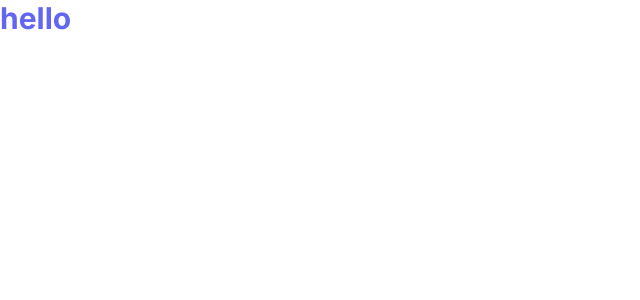
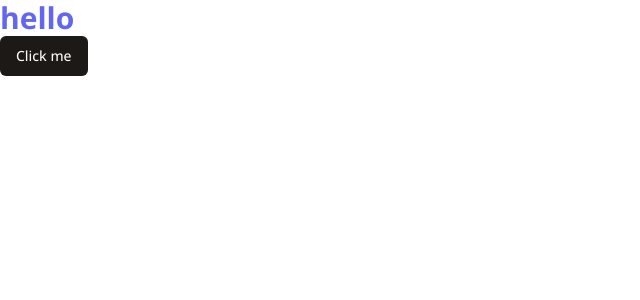
Before and after one commit to leo4512/discord-clone, a Next.js app: page / in a window 1280 px wide. Shown: the top 300 px of the page, without its empty margins (0-640 px from the left). Built offline with nearby package versions, Linux system fonts and the light colour scheme.

Commit message:
setup auth file structure

```diff
--- /dev/null
+++ b/app/(main)/(routes)/page.tsx
@@ -0,0 +1,10 @@
+import { Button } from "@/components/ui/button";
+
+export default function Home() {
+	return (
+		<div>
+			<p className="text-3xl font-bold text-indigo-500">hello</p>
+      <Button>Click me</Button>
+		</div>
+	);
+}
--- a/app/layout.tsx
+++ b/app/layout.tsx
@@ -1,12 +1,12 @@
 import type { Metadata } from 'next'
-import { Inter } from 'next/font/google'
+import { Open_Sans } from 'next/font/google'
 import './globals.css'
 
-const inter = Inter({ subsets: ['latin'] })
+const font = Open_Sans({ subsets: ['latin'] })
 
 export const metadata: Metadata = {
-  title: 'Create Next App',
-  description: 'Generated by create next app',
+  title: 'Discord Open',
+  description: 'Discord cloned',
 }
 
 export default function RootLayout({
@@ -16,7 +16,7 @@
 }) {
   return (
     <html lang="en">
-      <body className={inter.className}>{children}</body>
+      <body className={font.className}>{children}</body>
     </html>
   )
 }
--- a/app/page.tsx
+++ /dev/null
@@ -1,7 +0,0 @@
-import Image from 'next/image'
-
-export default function Home() {
-  return (
-    <div className="text-3xl font-bold text-indigo-500">hello</div>
-  )
-}
--- /dev/null
+++ b/components/ui/button.tsx
@@ -0,0 +1,56 @@
+import * as React from "react"
+import { Slot } from "@radix-ui/react-slot"
+import { cva, type VariantProps } from "class-variance-authority"
+
+import { cn } from "@/lib/utils"
+
+const buttonVariants = cva(
+  "inline-flex items-center justify-center whitespace-nowrap rounded-md text-sm font-medium ring-offset-background transition-colors focus-visible:outline-none focus-visible:ring-2 focus-visible:ring-ring focus-visible:ring-offset-2 disabled:pointer-events-none disabled:opacity-50",
+  {
+    variants: {
+      variant: {
+        default: "bg-primary text-primary-foreground hover:bg-primary/90",
+        destructive:
+          "bg-destructive text-destructive-foreground hover:bg-destructive/90",
+        outline:
+          "border border-input bg-background hover:bg-accent hover:text-accent-foreground",
+        secondary:
+          "bg-secondary text-secondary-foreground hover:bg-secondary/80",
+        ghost: "hover:bg-accent hover:text-accent-foreground",
+        link: "text-primary underline-offset-4 hover:underline",
+      },
+      size: {
+        default: "h-10 px-4 py-2",
+        sm: "h-9 rounded-md px-3",
+        lg: "h-11 rounded-md px-8",
+        icon: "h-10 w-10",
+      },
+    },
+    defaultVariants: {
+      variant: "default",
+      size: "default",
+    },
+  }
+)
+
+export interface ButtonProps
+  extends React.ButtonHTMLAttributes<HTMLButtonElement>,
+    VariantProps<typeof buttonVariants> {
+  asChild?: boolean
+}
+
+const Button = React.forwardRef<HTMLButtonElement, ButtonProps>(
+  ({ className, variant, size, asChild = false, ...props }, ref) => {
+    const Comp = asChild ? Slot : "button"
+    return (
+      <Comp
+        className={cn(buttonVariants({ variant, size, className }))}
+        ref={ref}
+        {...props}
+      />
+    )
+  }
+)
+Button.displayName = "Button"
+
+export { Button, buttonVariants }
--- a/package.json
+++ b/package.json
@@ -9,6 +9,7 @@
     "lint": "next lint"
   },
   "dependencies": {
+    "@radix-ui/react-slot": "^1.0.2",
     "class-variance-authority": "^0.7.0",
     "clsx": "^2.0.0",
     "lucide-react": "^0.291.0",
```
Also changed, not shown: app/(auth)/(routes)/login.tsx (added), app/(auth)/(routes)/register.tsx (added), app/(auth)/layout.tsx (added), 1 other file (tests, documents, lock files or other folders).
